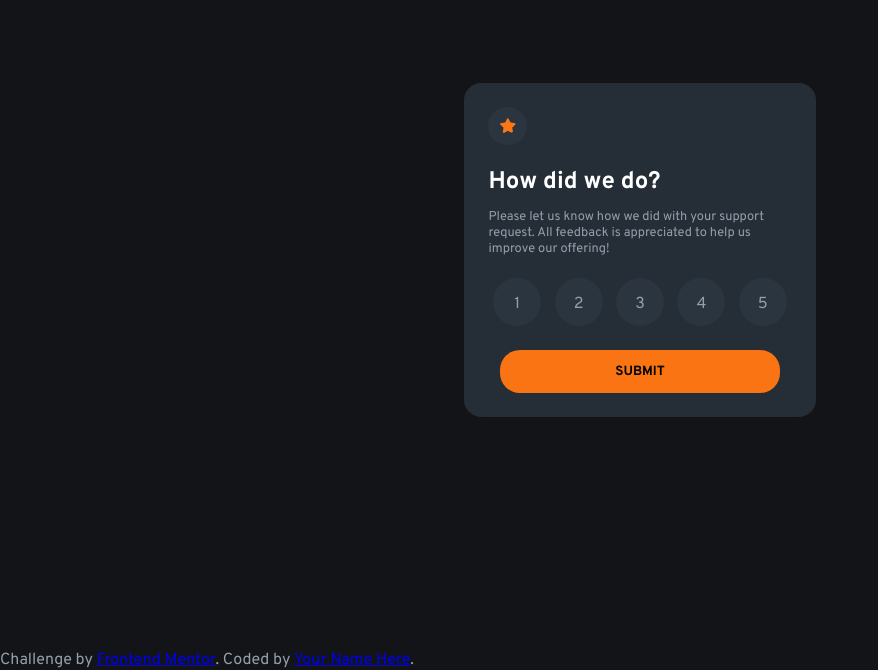
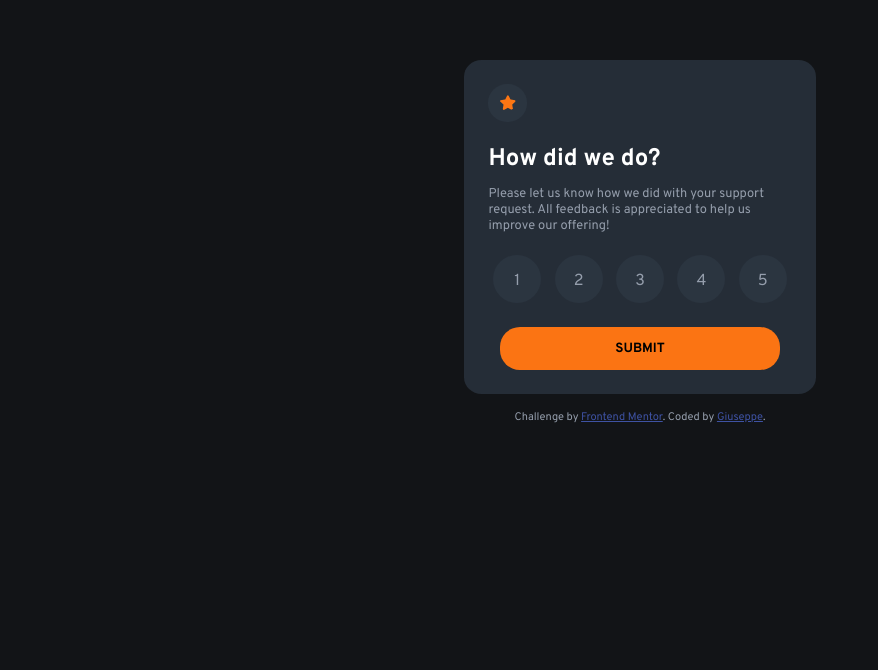
Before and after one commit to giuseppecapraro/interactive-rating-component, a plain HTML site: page index.html in a window 1280 px wide. Shown: the part 150-820 px from the top of the page, without its empty margins (0-878 px from the left). Drawn offline with nearby package versions, Linux system fonts and the light colour scheme.

Commit message:
Fix footer

```diff
--- a/index.html
+++ b/index.html
@@ -7,6 +7,11 @@
   <link rel="icon" type="image/png" sizes="32x32" href="./images/favicon-32x32.png">
 
   <title>Interactive rating component</title>
+
+  <style>
+    .attribution { font-size: 11px; text-align: center; }
+    .attribution a { color: hsl(228, 45%, 44%); }
+  </style>
 
   <link rel="preconnect" href="https://fonts.googleapis.com">
   <link rel="preconnect" href="https://fonts.gstatic.com" crossorigin>
@@ -62,6 +67,10 @@
 
         </div>
       </div>
+      <div class="attribution footer">
+       Challenge by <a href="https://www.frontendmentor.io?ref=challenge" target="_blank">Frontend Mentor</a>.
+        Coded by <a href="https://www.frontendmentor.io/profile/giuseppecapraro">Giuseppe</a>.
+      </div>
     </div>
   </main>
   <!-- Thank you state start -->
@@ -75,10 +84,7 @@
   <!-- Thank you state end -->
 
 
-  <div class="attribution">
-    Challenge by <a href="https://www.frontendmentor.io?ref=challenge" target="_blank">Frontend Mentor</a>.
-    Coded by <a href="#">Your Name Here</a>.
-  </div>
+
 
 
   <script src="https://ajax.googleapis.com/ajax/libs/jquery/3.7.1/jquery.min.js"></script>
--- a/style.css
+++ b/style.css
@@ -12,6 +12,7 @@ body{
     display: flex;
     justify-content: center;
     align-items: center;
+    flex-direction: column;
     min-height: 100vh;
 }
 
@@ -41,11 +42,13 @@ body{
     color: hsl(0, 0%, 100%);
     font-weight: 700;
     padding-top: 1rem;
+    cursor: default;
 }
 
 .detail {
     font-size: 0.8rem;
     margin-top: 0.8rem;
+    cursor: default;
 }
 
 .rating{
@@ -87,6 +90,7 @@ button {
     border-radius: 20px;
     margin-top: 1.2rem;
     transition-duration: 0.6s;
+    cursor: pointer;
 }
 
 button:hover{
@@ -129,3 +133,7 @@ button:hover{
     font-size: 0.8rem;
     margin-top: 0.6rem;
 }
+
+.footer{
+    padding: 1rem;
+}
```
